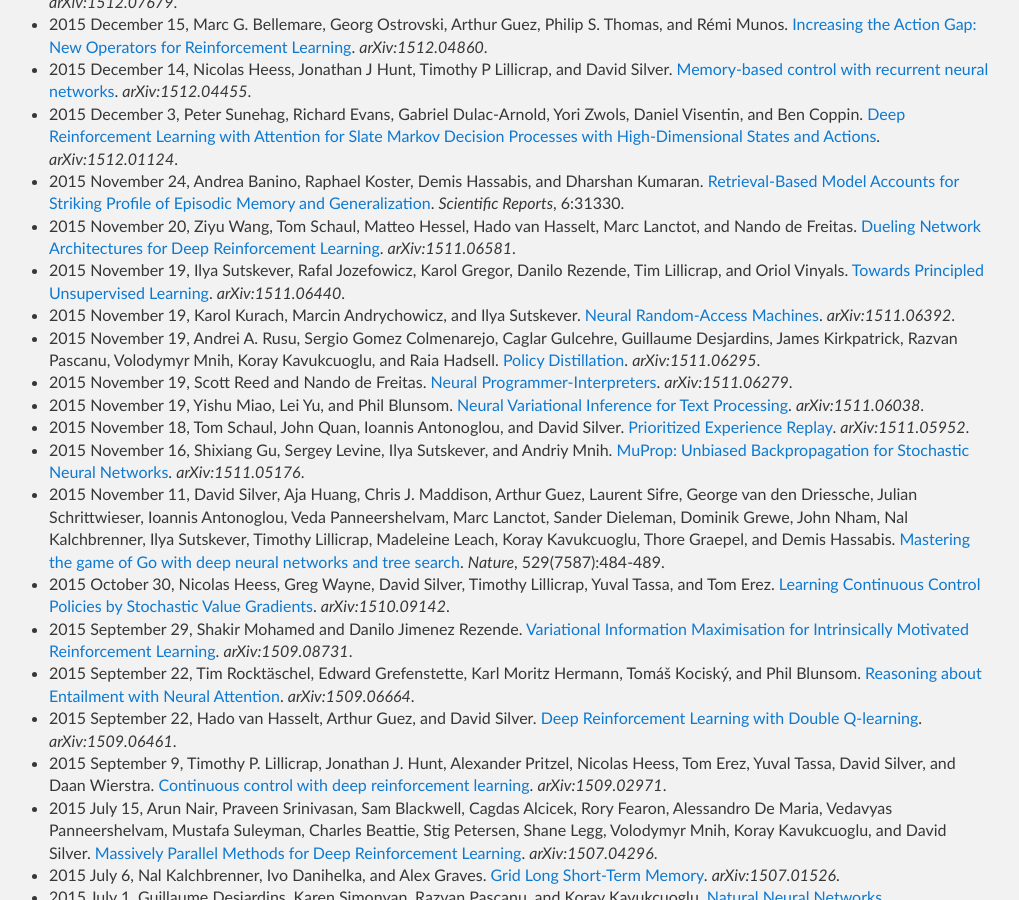
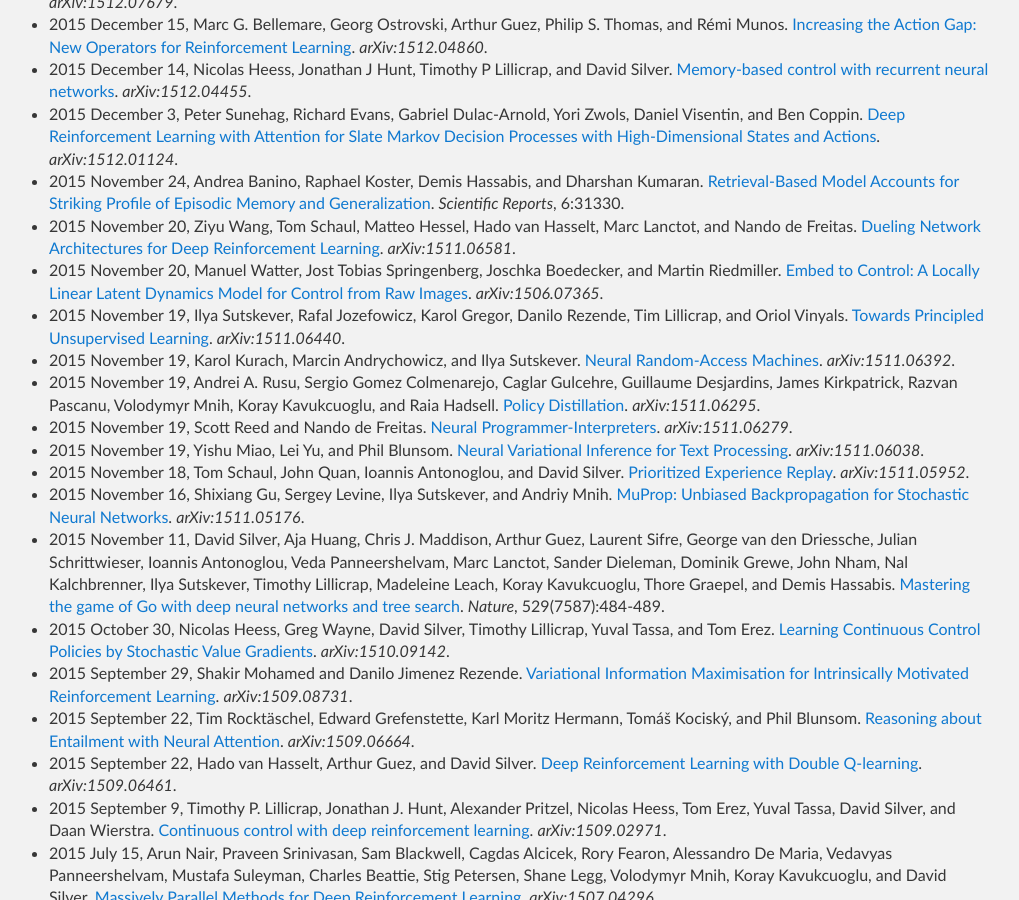
Before and after one commit to Tonywuhk/realai.org, a Jekyll site: the page built from labs/deepmind-publications.md, in a window 1280 px wide and 900 px high, scrolled down 6589 px. Shown: the whole window, without its empty margins (131-1150 px from the left). Built offline with Jekyll 4.4.1, drawn with Linux system fonts in a browser that asks for light colours; our own code applies the rules of GitHub Pages for plain Markdown files; formulas are drawn with MathJax 3; comment, search, counter and statistics services are not loaded; the repository's description, which GitHub fills in, is left out.

Commit message:
Update deepmind-publications.md

```diff
--- a/labs/deepmind-publications.md
+++ b/labs/deepmind-publications.md
@@ -158,6 +158,7 @@
 * 2015 December 3, Peter Sunehag, Richard Evans, Gabriel Dulac-Arnold, Yori Zwols, Daniel Visentin, and Ben Coppin. [Deep Reinforcement Learning with Attention for Slate Markov Decision Processes with High-Dimensional States and Actions](https://arxiv.org/abs/1512.01124). *arXiv:1512.01124*.
 * 2015 November 24, Andrea Banino, Raphael Koster, Demis Hassabis, and Dharshan Kumaran. [Retrieval-Based Model Accounts for Striking Profile of Episodic Memory and Generalization](http://www.nature.com/articles/srep31330). *Scientific Reports*, 6:31330.
 * 2015 November 20, Ziyu Wang, Tom Schaul, Matteo Hessel, Hado van Hasselt, Marc Lanctot, and Nando de Freitas. [Dueling Network Architectures for Deep Reinforcement Learning](https://arxiv.org/abs/1511.06581). *arXiv:1511.06581*.
+* 2015 November 20, Manuel Watter, Jost Tobias Springenberg, Joschka Boedecker, and Martin Riedmiller. [Embed to Control: A Locally Linear Latent Dynamics Model for Control from Raw Images](https://arxiv.org/abs/1506.07365). *arXiv:1506.07365*.
 * 2015 November 19, Ilya Sutskever, Rafal Jozefowicz, Karol Gregor, Danilo Rezende, Tim Lillicrap, and Oriol Vinyals. [Towards Principled Unsupervised Learning](https://arxiv.org/abs/1511.06440). *arXiv:1511.06440*.
 * 2015 November 19, Karol Kurach, Marcin Andrychowicz, and Ilya Sutskever. [Neural Random-Access Machines](https://arxiv.org/abs/1511.06392). *arXiv:1511.06392*.
 * 2015 November 19, Andrei A. Rusu, Sergio Gomez Colmenarejo, Caglar Gulcehre, Guillaume Desjardins, James Kirkpatrick, Razvan Pascanu, Volodymyr Mnih, Koray Kavukcuoglu, and Raia Hadsell. [Policy Distillation](https://arxiv.org/abs/1511.06295). *arXiv:1511.06295*.
```
